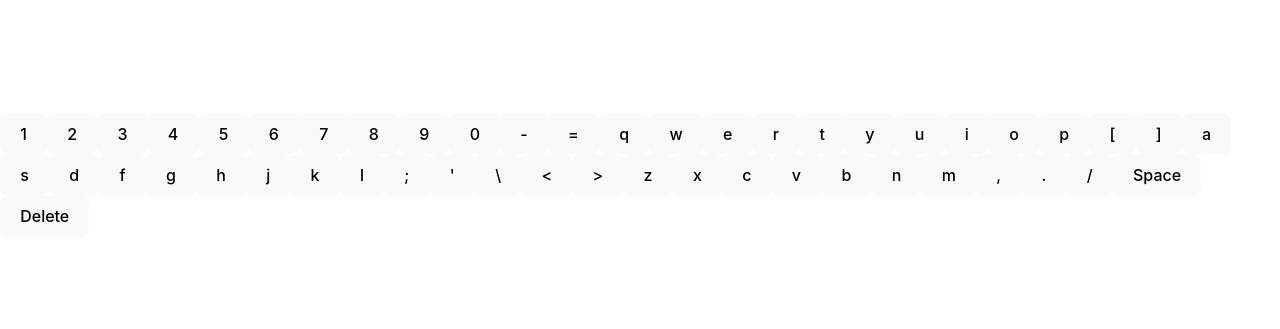
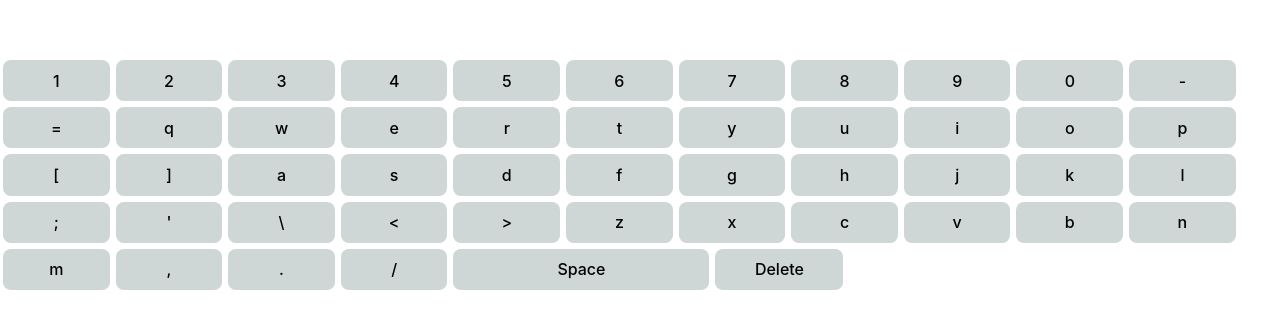
Before and after one commit to YoadRX/keyboard, a React (Vite) app: page / in a window 1280 px wide. Shown: the part 225-554 px from the top of the page. Built offline with nearby package versions, Linux system fonts and the light colour scheme.

Commit message:
delete and Space Style

```diff
--- a/src/App.css
+++ b/src/App.css
@@ -1,8 +1,18 @@
 #keyboard {
   display: flex;
   flex-wrap: wrap;
+  margin: auto;
 }
-
+.keyBtn{
+  margin: 3px;
+  background-color: rgb(207, 214, 214);
+}
 #keyboard * {
   width: 8.33%;
 }
+#Space{
+  width: 20%;
+}
+#Delete{
+  width: 10%;
+}
--- a/src/Components/KeyBoard.jsx
+++ b/src/Components/KeyBoard.jsx
@@ -6,14 +6,18 @@ const KeyBoard = ({ value, lang }) => {
   const values = keys.split("");
   return (
     <>
-      <div>
+      <div id="keyboard">
         {values.map((key, index) => (
-          <button key={index} id={index}>
+          <button className="keyBtn" key={index} id={index}>
             {key}
           </button>
         ))}
-        <button id="Space">Space</button>
-        <button id="Delete">Delete</button>
+        <button className="keyBtn" id="Space">
+          Space
+        </button>
+        <button className="keyBtn" id="Delete">
+          Delete
+        </button>
       </div>
     </>
   );
```
